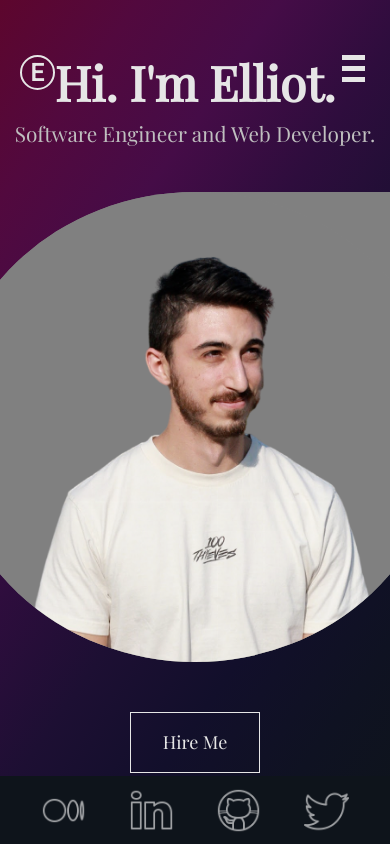
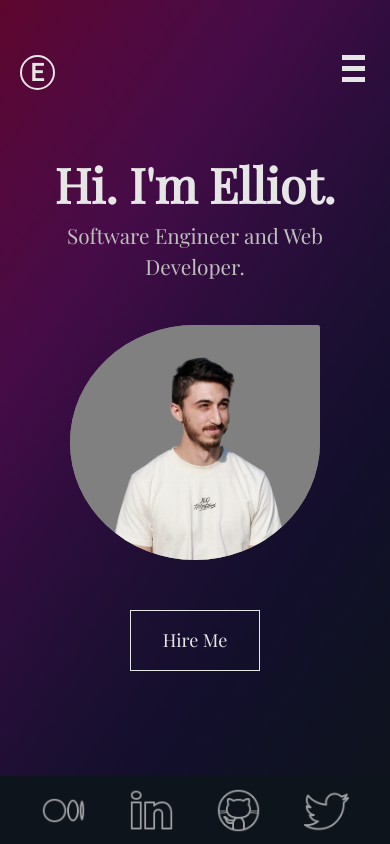
Before and after one commit to ElliotAdinolfi/Personal-Website, a Next.js app: page / in a window 390 px wide. Built offline with nearby package versions, Linux system fonts and the light colour scheme.

Commit message:
mobile bug fix

```diff
--- a/styles/Home.module.css
+++ b/styles/Home.module.css
@@ -97,9 +97,10 @@
   }
 
   .picture {
-    width: 300px;
-    height: 300px;
-    background-size: 400px 375px;
+    min-width: 250px;
+    min-height: 235px;
+    max-width: 250px;
+    max-height: 235px;
   }
 
   .heading {
```
